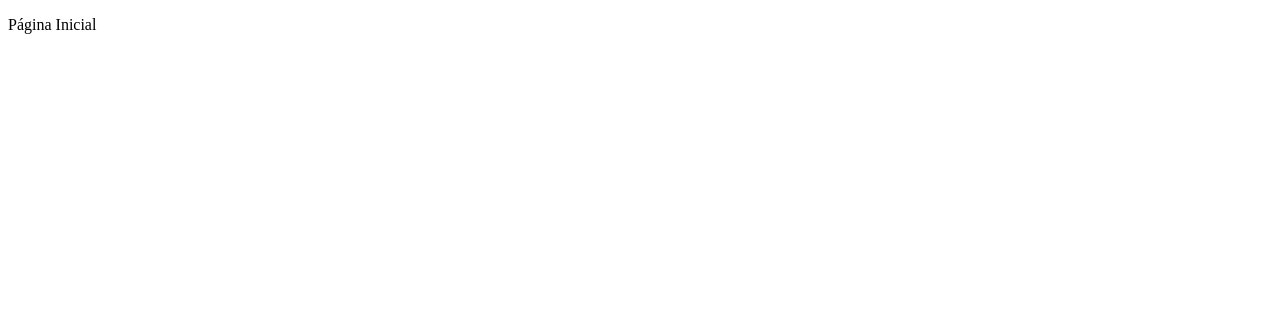
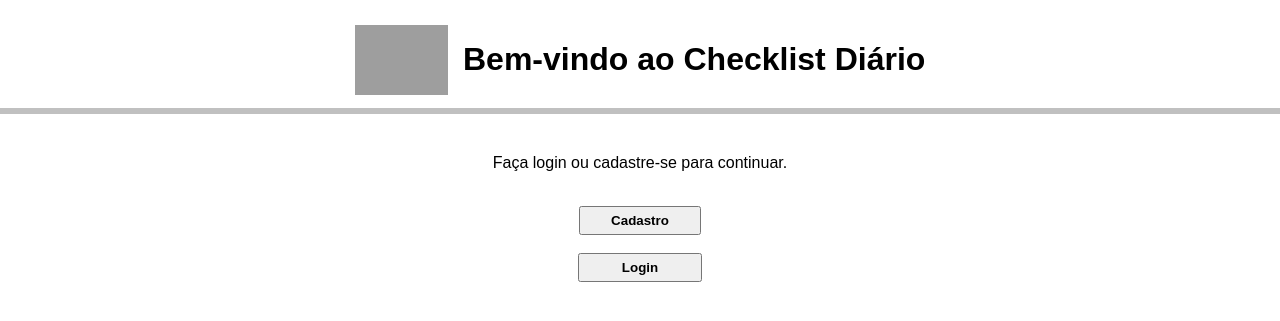
Before and after one commit to LUC4SMELLO/Checklist_Eletronico_Caminhoes, a Flask app: page / in a window 1280 px wide. Before the commit the part shown is almost empty. Shown: the top 321 px of the page. Run offline with Flask 3, Linux system fonts and the light colour scheme; grey boxes are pictures that could not be loaded.

Commit message:
página inicial criada

```diff
--- a/templates/homepage.html
+++ b/templates/homepage.html
@@ -2,12 +2,66 @@
 <html lang="pt-BR">
 <head>
     <meta charset="UTF-8">
-    <meta name="viewport" content="width=device-width, initial-scale=1.0">
     <title>Página Inicial</title>
+    <style>
+        body {
+            margin: 0;
+            font-family: Arial, sans-serif;
+            text-align: center; /* centraliza textos do conteúdo */
+        }
+
+        header {
+            width: 100%;
+            display: flex;
+            align-items: center;   /* centraliza verticalmente */
+            justify-content: center; /* centraliza horizontalmente */
+            gap: 15px; /* espaço entre logo e texto */
+            margin-top: 20px;
+        }
+
+        header img {
+            height: 70px; /* tamanho da logo */
+        }
+
+        main {
+            margin-top: 40px;
+        }
+
+        .botao_cadastro {
+            font-weight: bold;
+            padding: 5px 30px;
+        }
+
+        .botao_login {
+            font-weight: bold;
+            padding: 5px 42px;
+        }
+
+        hr{
+            border: 3.5px solid silver;
+        }
+
+    </style>
 </head>
 <body>
+    <header>
+        <img src="{{ url_for('static', filename='images/logo_dbcambui_2.png') }}" alt="Logo da Empresa">
+        <h1>Bem-vindo ao Checklist Diário</h1>
+    </header>
 
-    <p>Página Inicial</p>
+    <hr>
 
+    <main>
+        <p>Faça login ou cadastre-se para continuar.</p> <br>
+
+        <a href="{{ url_for('cadastro.cadastro')}}">
+            <button class="botao_cadastro">Cadastro</button> <br><br>
+        </a>
+
+        <a href="{{ url_for('login.login')}}">
+            <button class="botao_login">Login</button>
+        </a>
+
+    </main>
 </body>
 </html>
```
